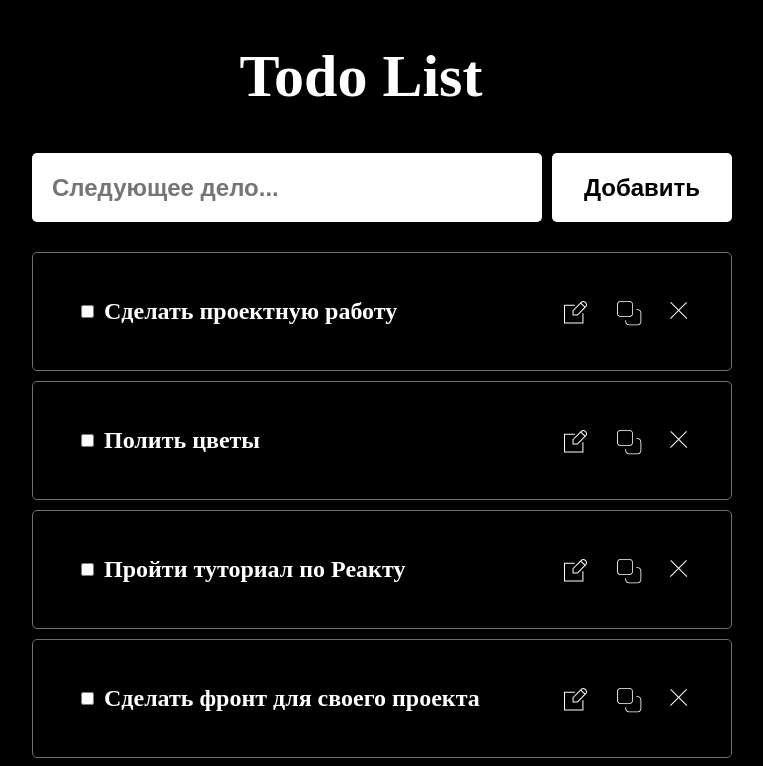
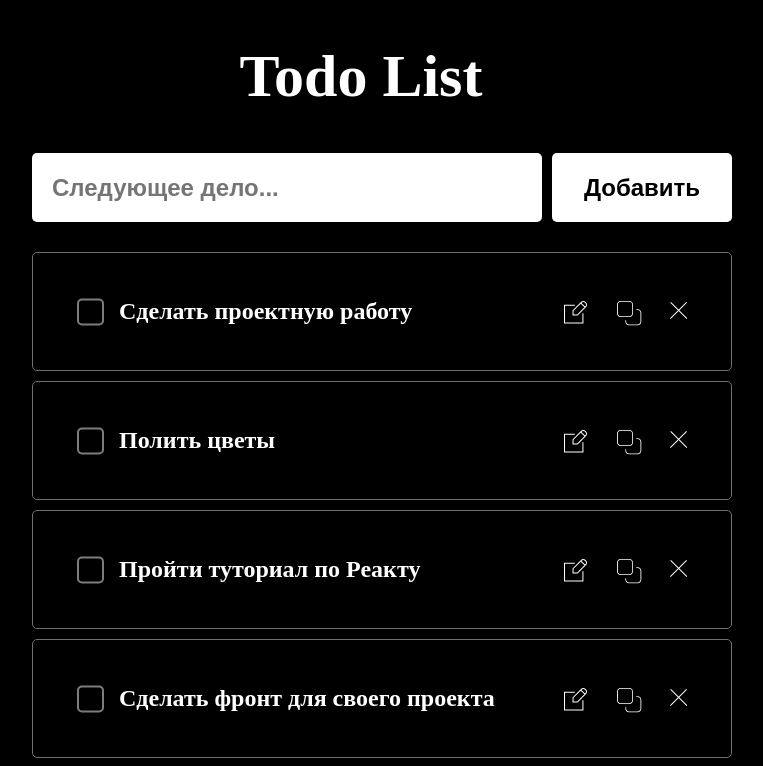
Before and after one commit to akr-Tamara-A/js-todo-list, a React (Create React App) app: page / in a window 1280 px wide. Shown: the top 766 px of the page, without its empty margins (258-1021 px from the left). Built offline with nearby package versions, Linux system fonts and the light colour scheme.

Commit message:
feat: стилизовать чекбокс в todo

```diff
--- a/src/components/Button/Button.css
+++ b/src/components/Button/Button.css
@@ -36,7 +36,11 @@
   opacity: .7;
 }
 
+.button:focus {
+  opacity: .7;
+}
+
 .button:disabled {
-  opacity: .7;
+  opacity: .5;
   cursor: default;
 }
--- a/src/components/TodoItem/TodoItem.css
+++ b/src/components/TodoItem/TodoItem.css
@@ -12,20 +12,72 @@
   margin-bottom: 0;
 }
 
+.todos__label {
+  position: relative;
+}
+
 .todo__text {
+  position: relative;
   font-weight: 900;
   font-size: 24px;
   line-height: 29px;
   color: #FFFFFF;
-  margin: 0;
+  margin: 0 0 0 42px;
   flex-grow: 1;
 }
 
 .todo__text_type_checked {
   text-decoration: line-through;
+  color: rgba(250, 250, 250, .5);
+}
+
+
+.todos__checkbox {
+  position: absolute;
+  width: 1px;
+  height: 1px;
+  overflow: hidden;
+  clip: rect(0 0 0 0 );
+  z-index: -1;
+}
+
+.todos__styledCheckbox {
+  position: absolute;
+  top: 50%;
+  left: 0;
+  transform: translateY(-50%);
+  width: 23px;
+  height: 23px;
+  border-radius: 5px;
+  border: 2px solid rgba(250, 250, 250, .5);
+  background-color: #000;
+  color: transparent;
+  transition: .2s ease;
+}
+
+.todos__styledCheckbox::after {
+  content: "\2714";
+  position: absolute;
+  bottom: 12px;
+  left: 0;
+  width: 30px;
+  height: 30px;
+  font-size: 36px;
+}
+
+.todos__checkbox:checked + .todos__styledCheckbox {
   color: #aaa;
 }
 
-.todos__checkbox {
-  margin-right: 10px;
+.todos__checkbox:focus + .todos__styledCheckbox {
+  background-color: #333;
 }
+
+.todos__checkbox:disabled + .todos__styledCheckbox {
+  background-color: #000;
+}
+
+.todos__checkbox:checked:disabled + .todos__styledCheckbox {
+  background-color: #000;
+  color: #444;
+}
--- a/src/components/TodoItem/TodoItem.jsx
+++ b/src/components/TodoItem/TodoItem.jsx
@@ -24,12 +24,15 @@ export default function TodoItem(props) {
 
   return (
     <li className="todo" id={props.id}>
+      <label className="todos__label">
         <input
           type="checkbox"
           onChange={handleCheckbox}
           checked={isChecked}
           className="todos__checkbox"
         />
+        <span className="todos__styledCheckbox" />
+      </label>
       <p
         className={`todo__text ${
           props.isChecked ? "todo__text_type_checked" : null
```
Also changed, not shown: src/images/icon__choose.svg (added). Lines whose indentation alone changed are shown as unchanged.
